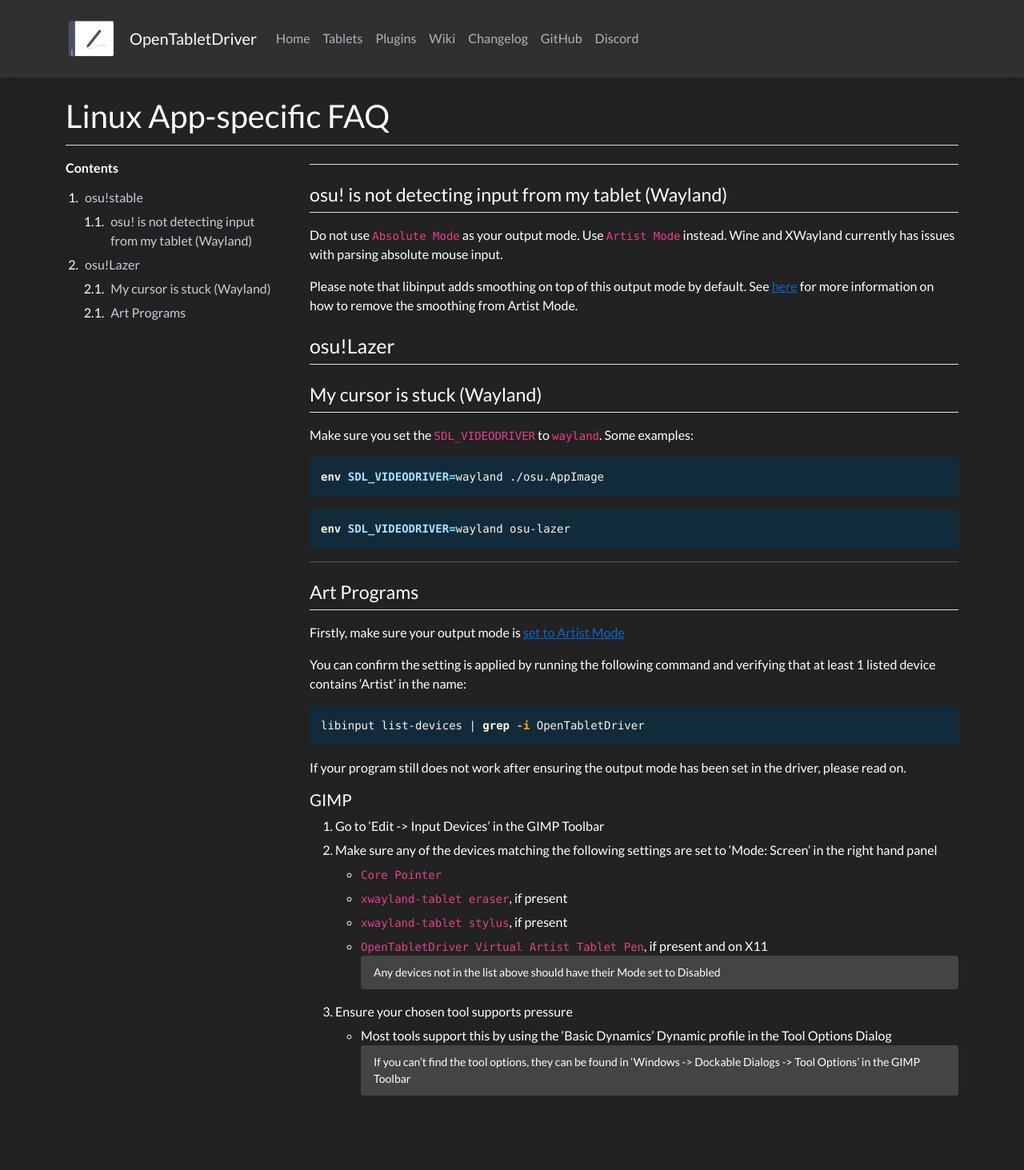
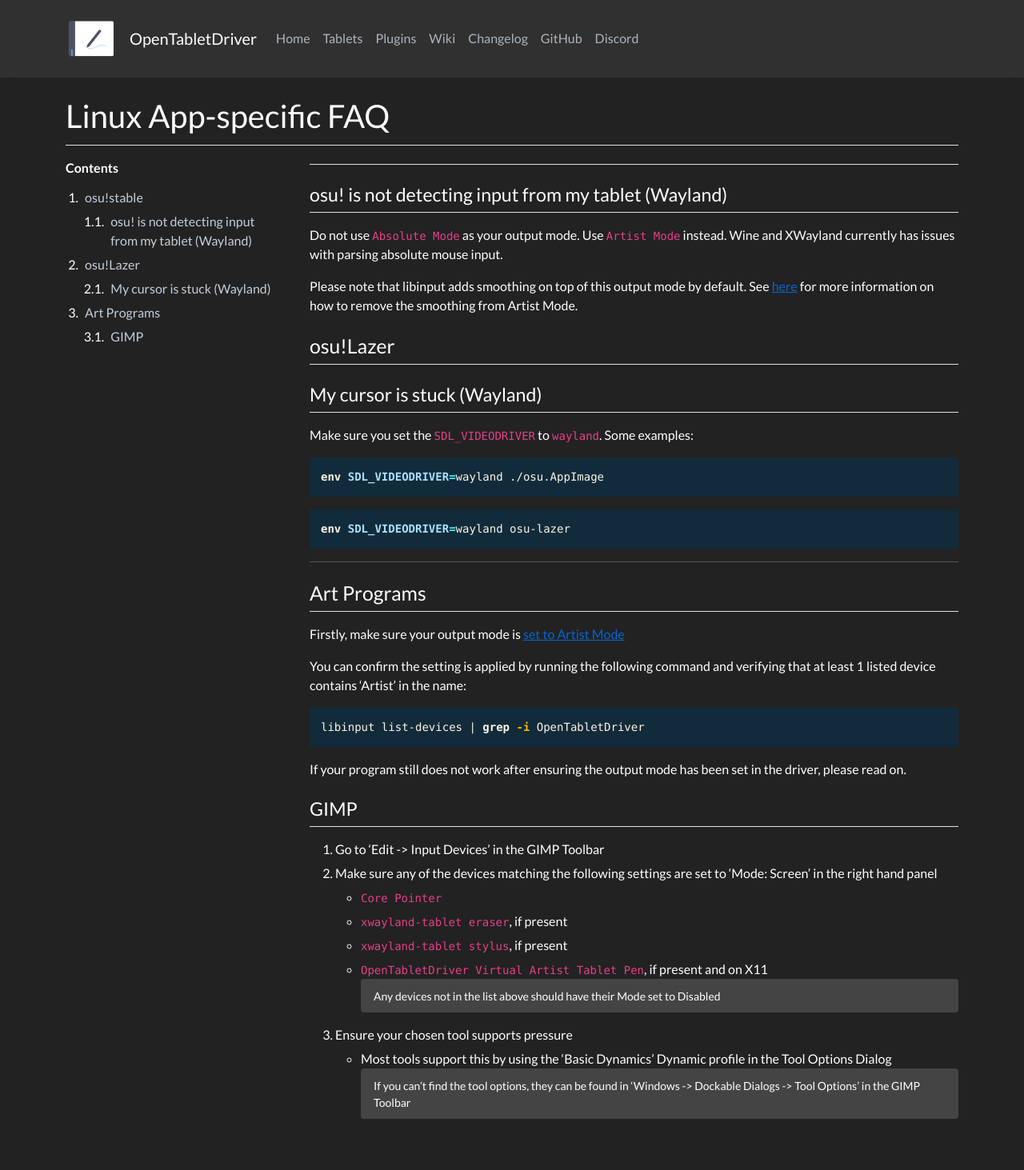
Before and after one commit to OpenTabletDriver/opentabletdriver.github.io, a Jekyll site: the page built from site/_wiki/FAQ/LinuxAppSpecific.md, in a window 1280 px wide. Shown: the whole page at 80% size. Built offline with Jekyll 4.4.1, drawn with Linux system fonts in a browser that asks for light colours; nearby versions of some CDN libraries; comment, search, counter and statistics services are not loaded; before the commit the page ends 1434 px from its top, so only the background shows below that.

Commit message:
FAQ/LinuxApp: Fix heading levels for art programs

```diff
--- a/site/_wiki/FAQ/LinuxAppSpecific.md
+++ b/site/_wiki/FAQ/LinuxAppSpecific.md
@@ -26,7 +26,7 @@ env SDL_VIDEODRIVER=wayland osu-lazer
 
 ---
 
-### Art Programs {#art}
+## Art Programs {#art}
 
 Firstly, make sure your output mode is [set to Artist Mode]({% link _wiki/FAQ/Linux.md %}#artist-mode %})
 
@@ -39,7 +39,7 @@ libinput list-devices | grep -i OpenTabletDriver
 
 If your program still does not work after ensuring the output mode has been set in the driver, please read on.
 
-#### GIMP {#gimp}
+### GIMP {#gimp}
 
 1. Go to 'Edit -> Input Devices' in the GIMP Toolbar
 2. Make sure any of the devices matching the following settings are set to 'Mode: Screen' in the right hand panel
```
